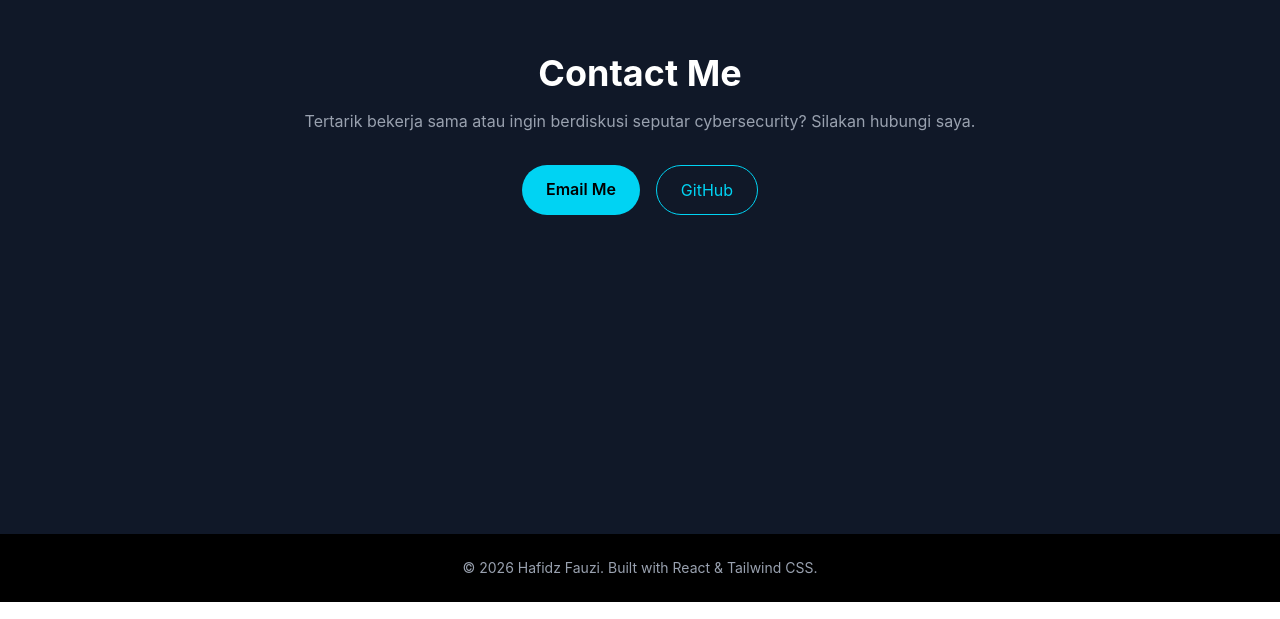
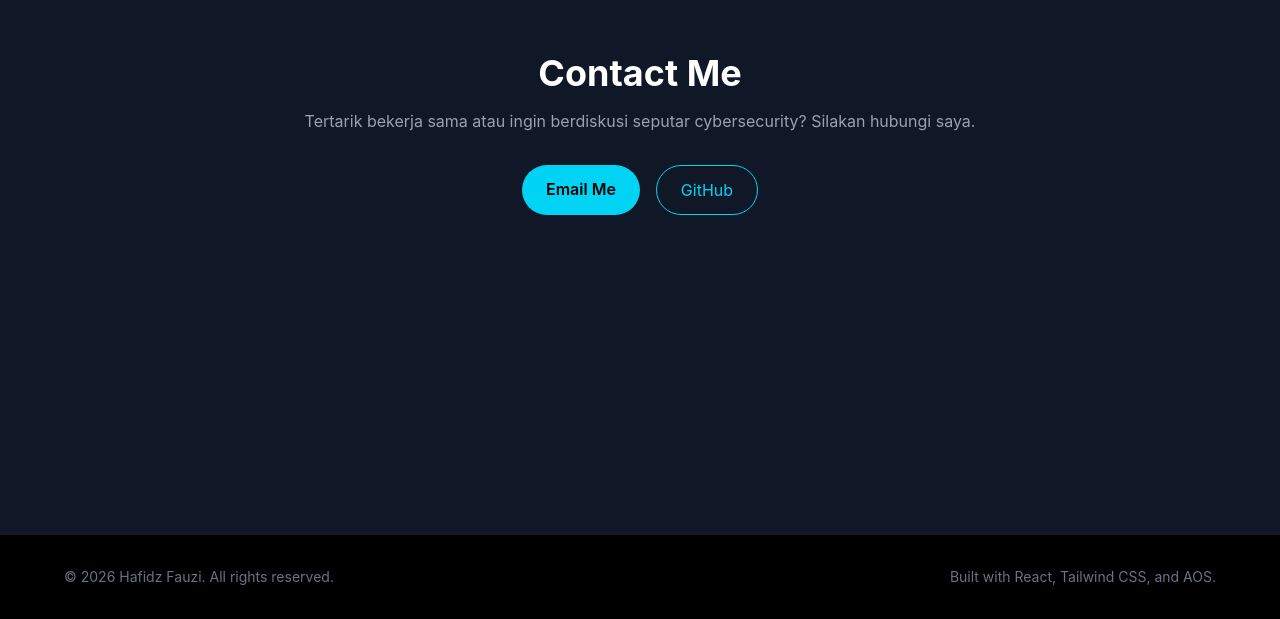
Before and after one commit to hafidzfauzi/Portfolio, a React app: page / in a window 1280 px wide. Shown: the part 2666-3285 px from the top of the page. Built offline with nearby package versions, Linux system fonts and the light colour scheme; the HTML template or start-up script is replaced by a standard one.

Commit message:
feat: add animated background and layout utilities

```diff
--- /dev/null
+++ b/src/components/AnimatedBackground.jsx
@@ -0,0 +1,27 @@
+export default function AnimatedBackground() {
+  return (
+    <div className="fixed inset-0 -z-10 overflow-hidden bg-black">
+      {/* Noise */}
+      <div className="absolute inset-0 opacity-20 bg-[radial-gradient(circle_at_center,rgba(255,255,255,0.08)_1px,transparent_1px)] bg-[length:4px_4px]"></div>
+
+      {/* Glow 1 */}
+      <div className="absolute top-[10%] left-[-20%] w-[140%] h-40 animate-wave-slow">
+        <div className="absolute w-full h-32 bg-white/15 blur-3xl rounded-[50%] rotate-[-6deg]"></div>
+      </div>
+
+      {/* Glow 2 */}
+      <div className="absolute top-[38%] left-[-20%] w-[140%] h-40 animate-wave-medium">
+        <div className="absolute w-full h-28 bg-cyan-400/10 blur-3xl rounded-[50%] rotate-[5deg]"></div>
+      </div>
+
+      {/* Glow 3 */}
+      <div className="absolute top-[68%] left-[-20%] w-[140%] h-40 animate-wave-slow">
+        <div className="absolute w-full h-32 bg-blue-500/10 blur-3xl rounded-[50%] rotate-[-4deg]"></div>
+      </div>
+
+      {/* Soft circles */}
+      <div className="absolute top-[20%] right-[10%] w-72 h-72 bg-white/5 rounded-full blur-3xl animate-float"></div>
+      <div className="absolute bottom-[15%] left-[8%] w-80 h-80 bg-cyan-400/5 rounded-full blur-3xl animate-float-delay"></div>
+    </div>
+  )
+}
--- a/src/components/Footer.jsx
+++ b/src/components/Footer.jsx
@@ -1,9 +1,17 @@
 export default function Footer() {
+  const year = new Date().getFullYear()
+
   return (
-    <footer className="bg-black text-gray-400 text-center py-6">
-      <p className="text-sm">
-        © 2026 Hafidz Fauzi. Built with React & Tailwind CSS.
-      </p>
+    <footer className="bg-black text-gray-500 border-t border-white/10 px-6 py-8">
+      <div className="max-w-6xl mx-auto flex flex-col md:flex-row justify-between gap-4 text-sm">
+        <p>
+          © {year} Hafidz Fauzi. All rights reserved.
+        </p>
+
+        <p>
+          Built with React, Tailwind CSS, and AOS.
+        </p>
+      </div>
     </footer>
   )
 }
```
